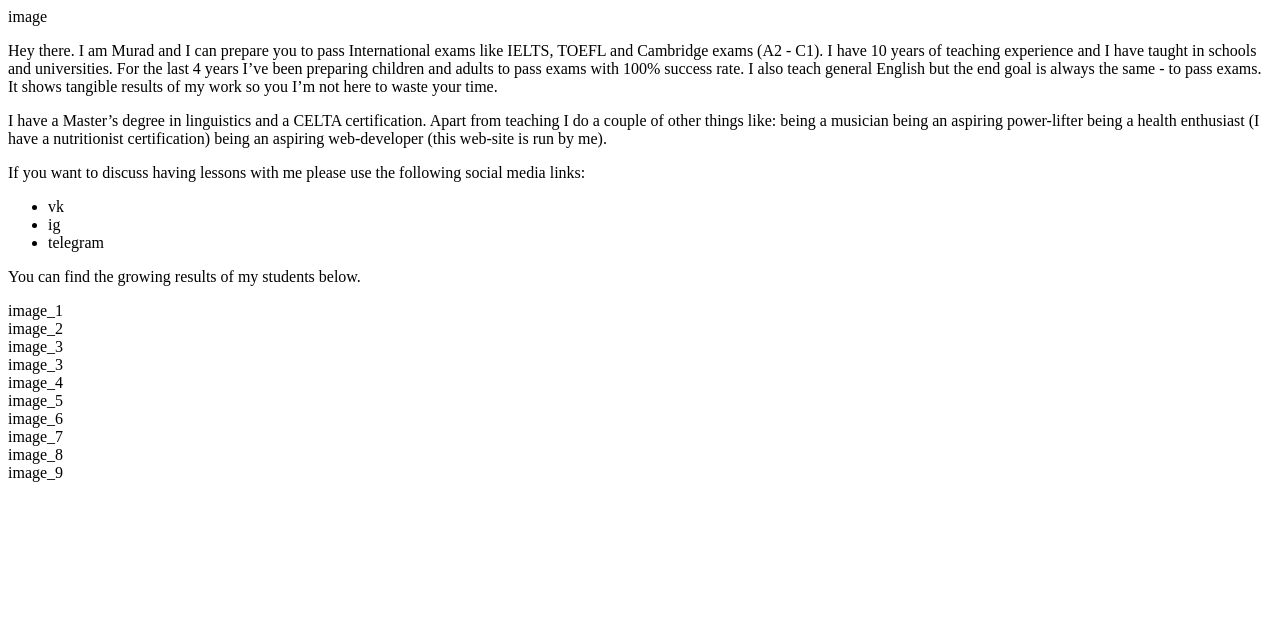
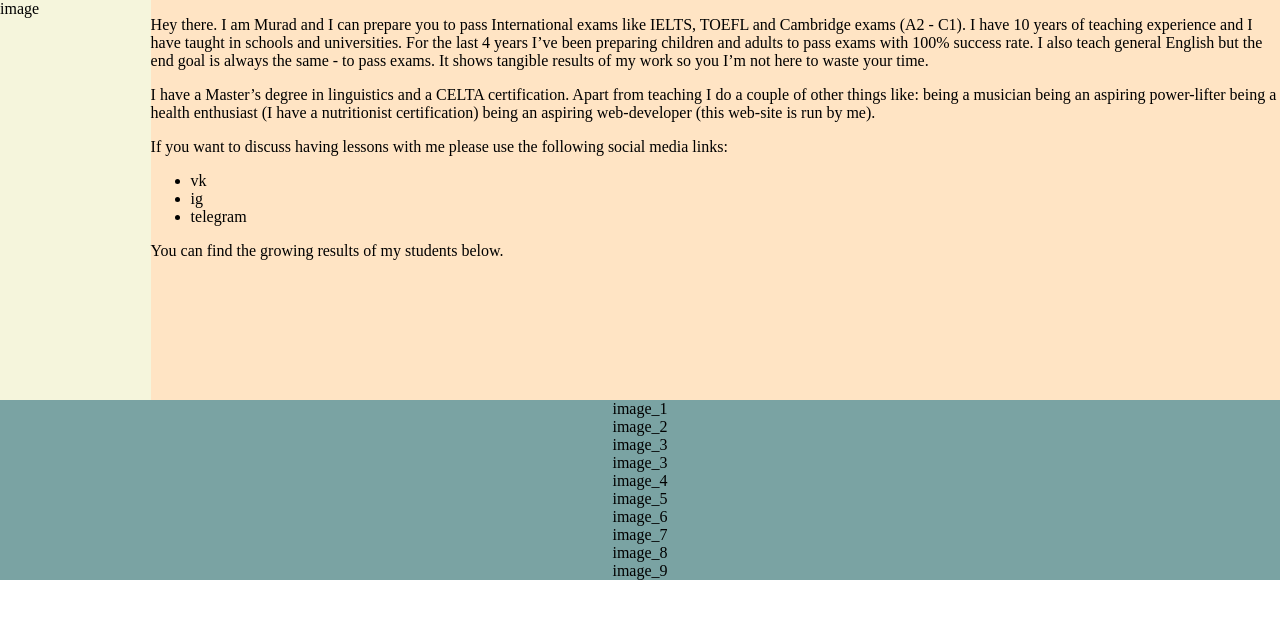
Before and after one commit to murad140/LetsGo, a Next.js app: page /aboutme in a window 1280 px wide. Shown: the top 618 px of the page. Built offline with nearby package versions, Linux system fonts and the light colour scheme.

Commit message:
1st Layot

```diff
--- a/src/pages/aboutme/index.tsx
+++ b/src/pages/aboutme/index.tsx
@@ -1,3 +1,5 @@
+import './styles.css'
+
 export const metadata = {
   title: 'About me',
   description: 'Here I am',
--- /dev/null
+++ b/src/pages/aboutme/styles.css
@@ -0,0 +1,44 @@
+ .html, body {
+
+  margin: 0;
+  padding: 0;
+
+ }
+
+.aboutMePage {
+     background-color: #7aa3a3;
+ }
+
+ .myInfo {
+
+  display: flex;
+
+
+ }
+
+ .leftSide {
+    background-color: beige;
+
+     width: 400px;
+     height: 400px;
+
+
+ }
+
+ .rightSide {
+    background-color: bisque;
+     /*float: right;*/
+
+ }
+
+ .myResults {
+
+  display: grid;
+  align-content: space-evenly;
+  justify-content: center;
+
+ }
+
+ .myResults_item{
+
+ }
```
